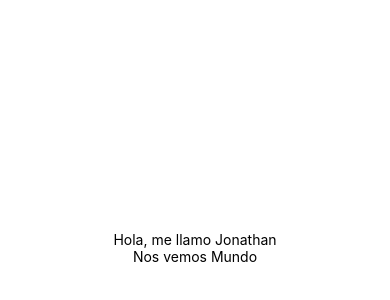
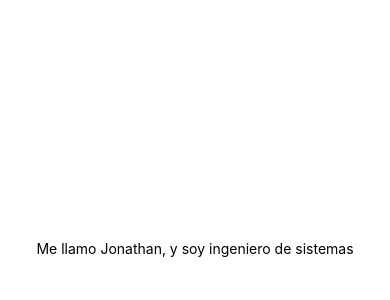
Before and after one commit to HDS2904/learning-react-native, a React Native app: screen / in a window 390 px wide. Shown: the part 174-474 px from the top of the page. Built offline with nearby package versions, Linux system fonts and the light colour scheme.

Commit message:
children property

```diff
--- a/App.js
+++ b/App.js
@@ -2,18 +2,19 @@ import { StatusBar } from 'expo-status-bar';
 import React from 'react';
 import { StyleSheet, Text, View } from 'react-native';
 
-const NewText = ({ texto, type }) => {
+const NewText = ({ children }) => {
 	return <Text>
-		{type === 1 ?`Hola, me llamo ${texto}` : `Nos vemos ${texto}`}
+		{children}
 	</Text>
 }
 
 export default function App() {
   return (
     <View style={styles.container}>
-      <NewText texto={'Jonathan'} type={1} />
-      <NewText texto={'Mundo'} type={2} />
-      <StatusBar style="auto" />
+      <NewText>
+				Me llamo Jonathan, y
+				<NewText> soy ingeniero de sistemas</NewText>
+			</NewText>
     </View>
   );
 }
```
